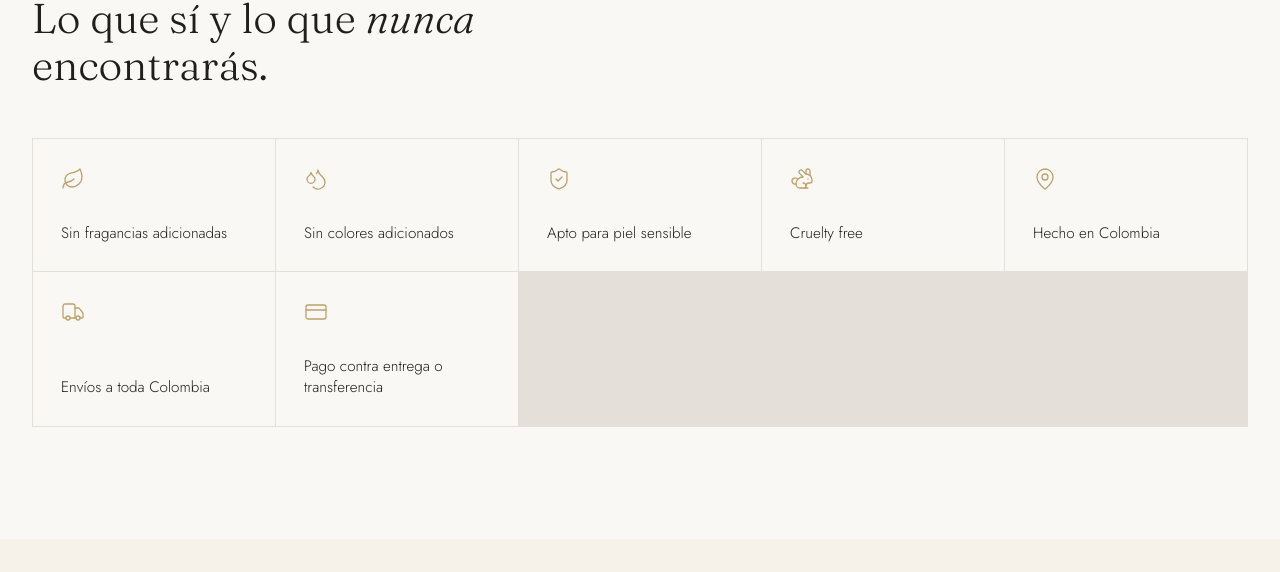
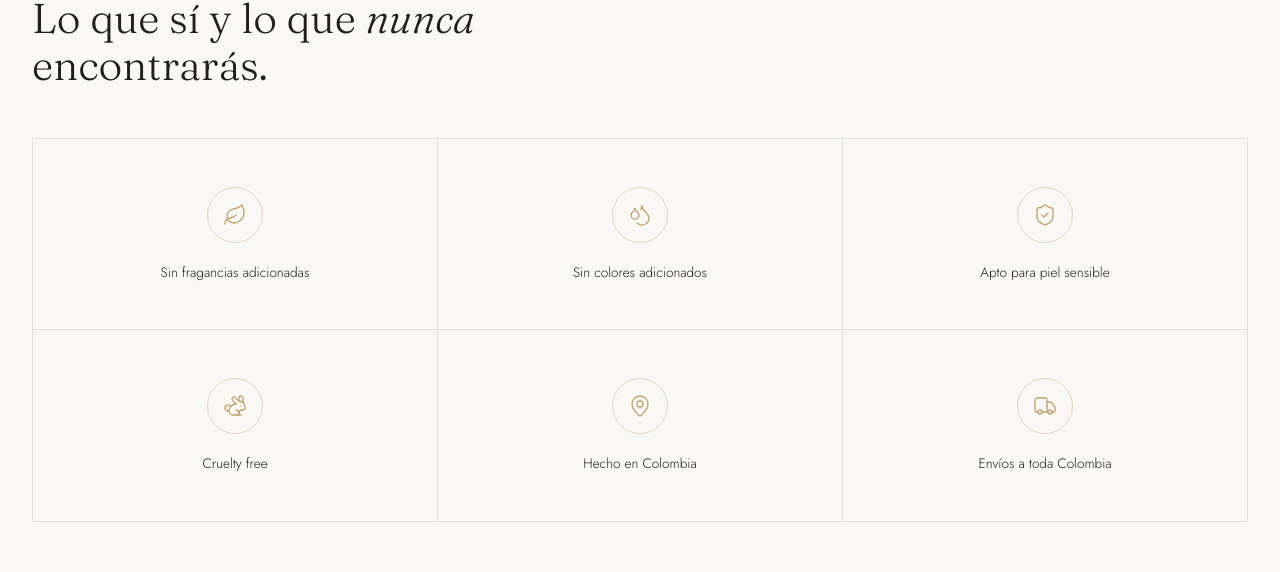
Before and after one commit to infoworkfixbic-cpu/MERAK-JULY, a React (Vite) app in the folder apps/web/: page / in a window 1280 px wide. Shown: the part 5385-5957 px from the top of the page. Built offline with nearby package versions, Linux system fonts and the light colour scheme; the HTML template or start-up script is replaced by a standard one.

Commit message:
Rediseña Diferenciales: quita pago contra entrega, layout mas elegante con iconos en circulo, sin celda vacia

```diff
--- a/apps/web/src/pages/HomePage.jsx
+++ b/apps/web/src/pages/HomePage.jsx
@@ -1,7 +1,7 @@
 import React, { useState } from 'react';
 import { Helmet } from 'react-helmet';
 import { motion, useReducedMotion } from 'framer-motion';
-import { ChevronDown, Instagram, Menu, X, Droplets, Sparkles, ShieldCheck, Leaf, Rabbit, MapPin, FlaskConical, Truck, CreditCard, Quote } from 'lucide-react';
+import { ChevronDown, Instagram, Menu, X, Droplets, Sparkles, ShieldCheck, Leaf, Rabbit, MapPin, FlaskConical, Truck, Quote } from 'lucide-react';
 import Reveal from '@/components/Reveal';
 import Seo from '@/components/Seo';
 
@@ -194,7 +194,6 @@ const diferenciales = [
     { icon: Rabbit, label: 'Cruelty free' },
     { icon: MapPin, label: 'Hecho en Colombia' },
     { icon: Truck, label: 'Envíos a toda Colombia' },
-    { icon: CreditCard, label: 'Pago contra entrega o transferencia' },
 ];
 
 const testimonials = [
@@ -763,12 +762,14 @@ export default function HomePage() {
                         Lo que sí y lo que <span className="italic">nunca</span> encontrarás.
                     </h2>
                 </Reveal>
-                <div className="mt-12 grid grid-cols-1 gap-px border border-border bg-border sm:grid-cols-2 lg:grid-cols-5">
+                <div className="mt-12 grid grid-cols-2 gap-px border border-border bg-border sm:grid-cols-3">
                     {diferenciales.map((d, i) => (
                         <Reveal key={d.label} delay={i * 0.06}>
-                            <div className="flex h-full flex-col justify-between gap-8 bg-background p-7 transition-colors duration-200 hover:bg-cream">
-                                <d.icon className="h-6 w-6 text-gold" strokeWidth={1.3} />
-                                <p className="text-[0.95rem] font-light leading-snug text-foreground">{d.label}</p>
+                            <div className="group flex h-full flex-col items-center gap-5 bg-background px-6 py-12 text-center transition-colors duration-200 hover:bg-cream">
+                                <span className="flex h-14 w-14 items-center justify-center rounded-full border border-[hsl(var(--gold)/0.4)] transition-colors duration-200 group-hover:border-[hsl(var(--gold))]">
+                                    <d.icon className="h-6 w-6 text-gold" strokeWidth={1.3} />
+                                </span>
+                                <p className="max-w-[10rem] text-[0.85rem] font-light leading-snug text-foreground">{d.label}</p>
                             </div>
                         </Reveal>
                     ))}
```
